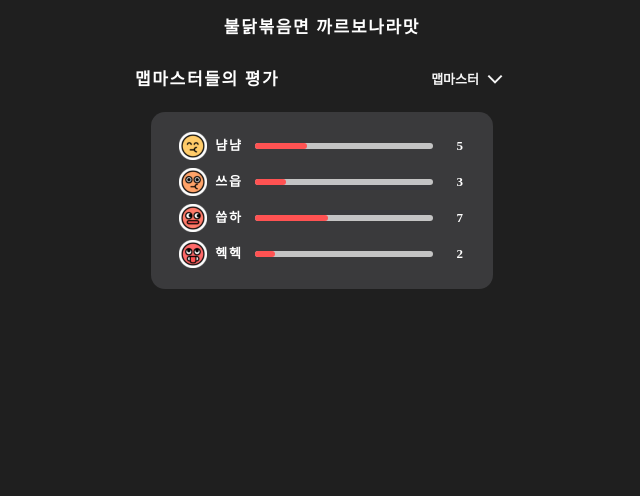
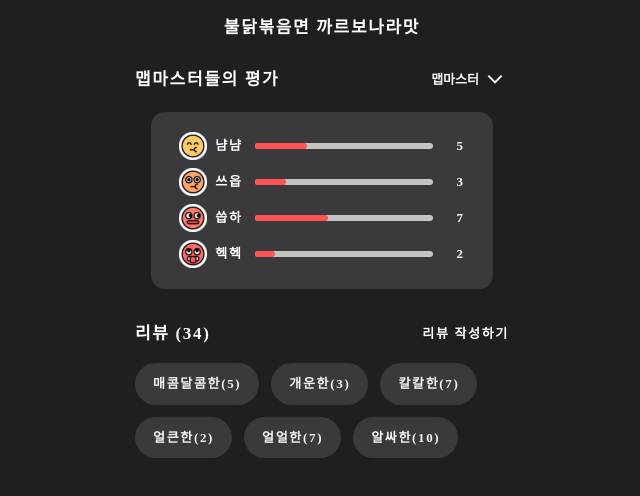
Before and after one commit to depromeet/ohmebddeng-frontend, a Next.js app: page /foodDetail/1 in a window 1280 px wide. Shown: the top 496 px of the page, without its empty margins (318-958 px from the left). Built offline with nearby package versions, Linux system fonts and the light colour scheme; a web font is replaced by a local one.

Commit message:
feat: foodDetail Page TasteEvaluation Component 추가 (#8)

```diff
--- /dev/null
+++ b/src/components/FoodDetail/TasteEvaluation/index.tsx
@@ -0,0 +1,72 @@
+import styled from '@emotion/styled';
+import { useRouter } from 'next/router';
+import React, { useCallback } from 'react';
+import { ROUTES } from '@/constants';
+import { TASTE } from '@/types';
+
+interface TasteData {
+  taste: TASTE;
+  count: number;
+}
+
+export interface TasteEvaluationProps {
+  testData: TasteData[];
+}
+
+const TasteEvaluation = ({ testData }: TasteEvaluationProps) => {
+  const router = useRouter();
+  const totalCount = testData.reduce((r, c) => r + c.count, 0);
+  const handleClick = useCallback(() => {
+    router.push(ROUTES.REVIEW_WRITE);
+  }, [router]);
+
+  return (
+    <>
+      <TasteContainer>
+        <p>리뷰 ({totalCount})</p>
+        <ReviewBtn onClick={handleClick}>리뷰 작성하기</ReviewBtn>
+      </TasteContainer>
+      <TasteContantList>
+        {testData.map(({ taste, count }) => (
+          <TasteContant key={taste}>
+            {taste}({count})
+          </TasteContant>
+        ))}
+      </TasteContantList>
+    </>
+  );
+};
+
+const TasteContainer = styled.form`
+  width: 100%;
+  display: flex;
+  align-items: center;
+  justify-content: space-between;
+  padding: 36px 20px 20px;
+
+  & p {
+    font-size: 17px;
+  }
+`;
+
+const TasteContantList = styled.form`
+  display: flex;
+  flex-wrap: wrap;
+  padding: 0 20px;
+  gap: 12px 12px;
+`;
+
+const TasteContant = styled.label`
+  display: inline-block;
+  border-radius: 24px;
+  background-color: ${({ theme }) => theme.colors.grey40};
+  color: ${({ theme }) => theme.colors.grey0};
+  padding: 12px 18px 11px;
+  text-align: center;
+`;
+
+const ReviewBtn = styled.div`
+  cursor: pointer;
+`;
+
+export default TasteEvaluation;
--- a/src/components/FoodDetail/index.ts
+++ b/src/components/FoodDetail/index.ts
@@ -1 +1,2 @@
 export { default as SpicyEvaluation } from './SpicyEvaluation';
+export { default as TasteEvaluation } from './TasteEvaluation';
--- a/src/pages/foodDetail/[id].tsx
+++ b/src/pages/foodDetail/[id].tsx
@@ -3,17 +3,27 @@ import type { NextPage } from 'next';
 import Image from 'next/image';
 import { useRouter } from 'next/router';
 import { useEffect, useState, useRef } from 'react';
-import { Header, FoodOverview } from '@/components/Common';
-import { SpicyEvaluation } from '@/components/FoodDetail';
-import { TASTE_LEVEL, USER_LEVEL } from '@/types';
+import { Header } from '@/components/Common';
+import { SpicyEvaluation, TasteEvaluation } from '@/components/FoodDetail';
+import { TASTE_LEVEL, USER_LEVEL, TASTE } from '@/types';
 import arrow_under from 'public/assets/common/arrow_under.svg';
 
-const data = [
-  { level: TASTE_LEVEL.냠냠, count: 5 },
-  { level: TASTE_LEVEL.쓰읍, count: 3 },
-  { level: TASTE_LEVEL.씁하, count: 7 },
-  { level: TASTE_LEVEL.헥헥, count: 2 },
-];
+const data = {
+  tasteLevel: [
+    { level: TASTE_LEVEL.냠냠, count: 5 },
+    { level: TASTE_LEVEL.쓰읍, count: 3 },
+    { level: TASTE_LEVEL.씁하, count: 7 },
+    { level: TASTE_LEVEL.헥헥, count: 2 },
+  ],
+  taste: [
+    { taste: TASTE.매콤달콤한, count: 5 },
+    { taste: TASTE.개운한, count: 3 },
+    { taste: TASTE.칼칼한, count: 7 },
+    { taste: TASTE.얼큰한, count: 2 },
+    { taste: TASTE.얼얼한, count: 7 },
+    { taste: TASTE.알싸한, count: 10 },
+  ],
+};
 
 const FoodDetail: NextPage = () => {
   const router = useRouter();
@@ -72,7 +82,8 @@ const FoodDetail: NextPage = () => {
             </DropDownContent>
           </div>
         </UserLevelContainer>
-        <SpicyEvaluation testData={data} totalCount={17} />
+        <SpicyEvaluation testData={data.tasteLevel} totalCount={17} />
+        <TasteEvaluation testData={data.taste} />
       </Container>
     </>
   );
```
Also changed, not shown: src/components/Common/index.ts (line endings or trailing spaces).
